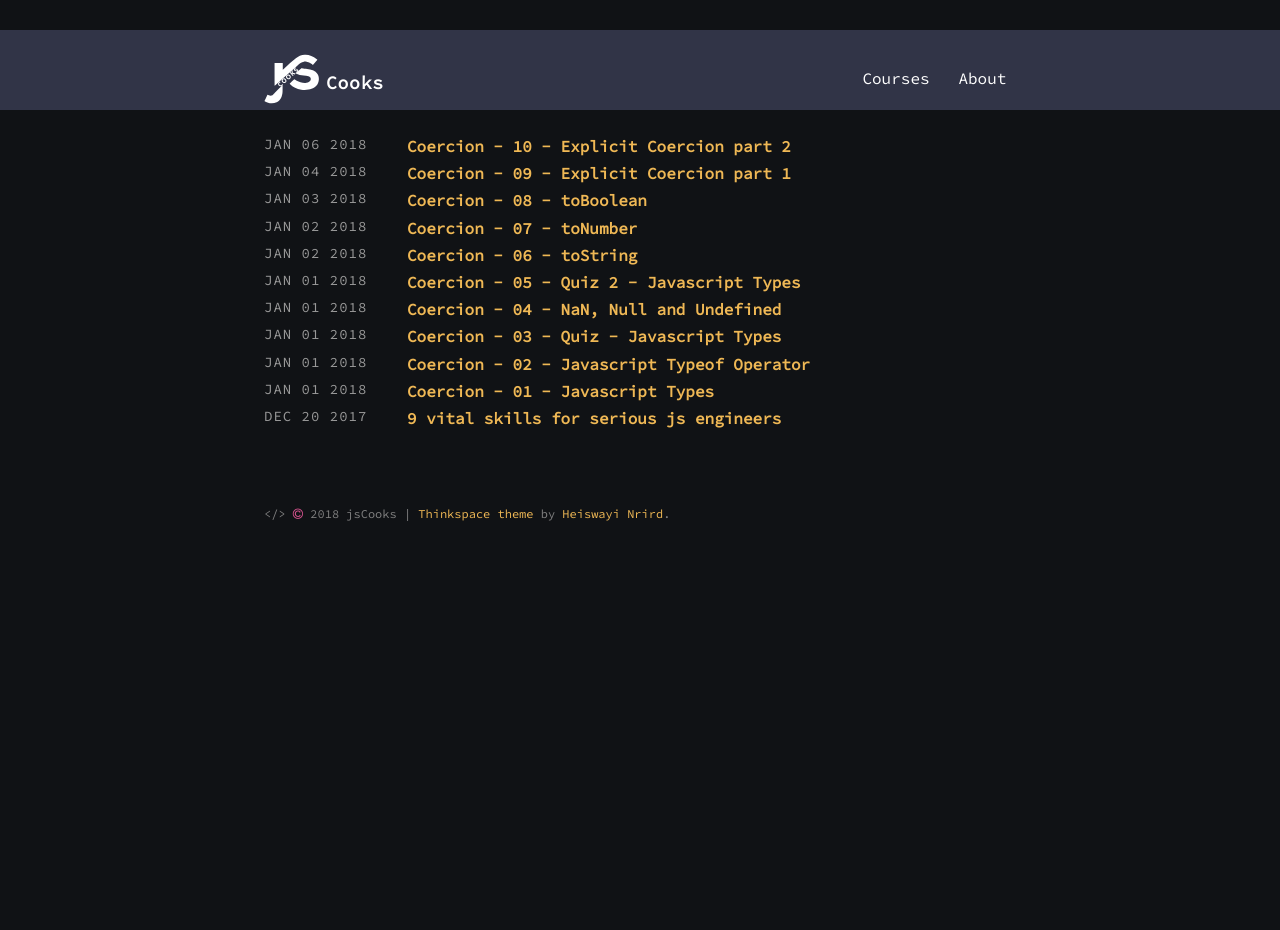
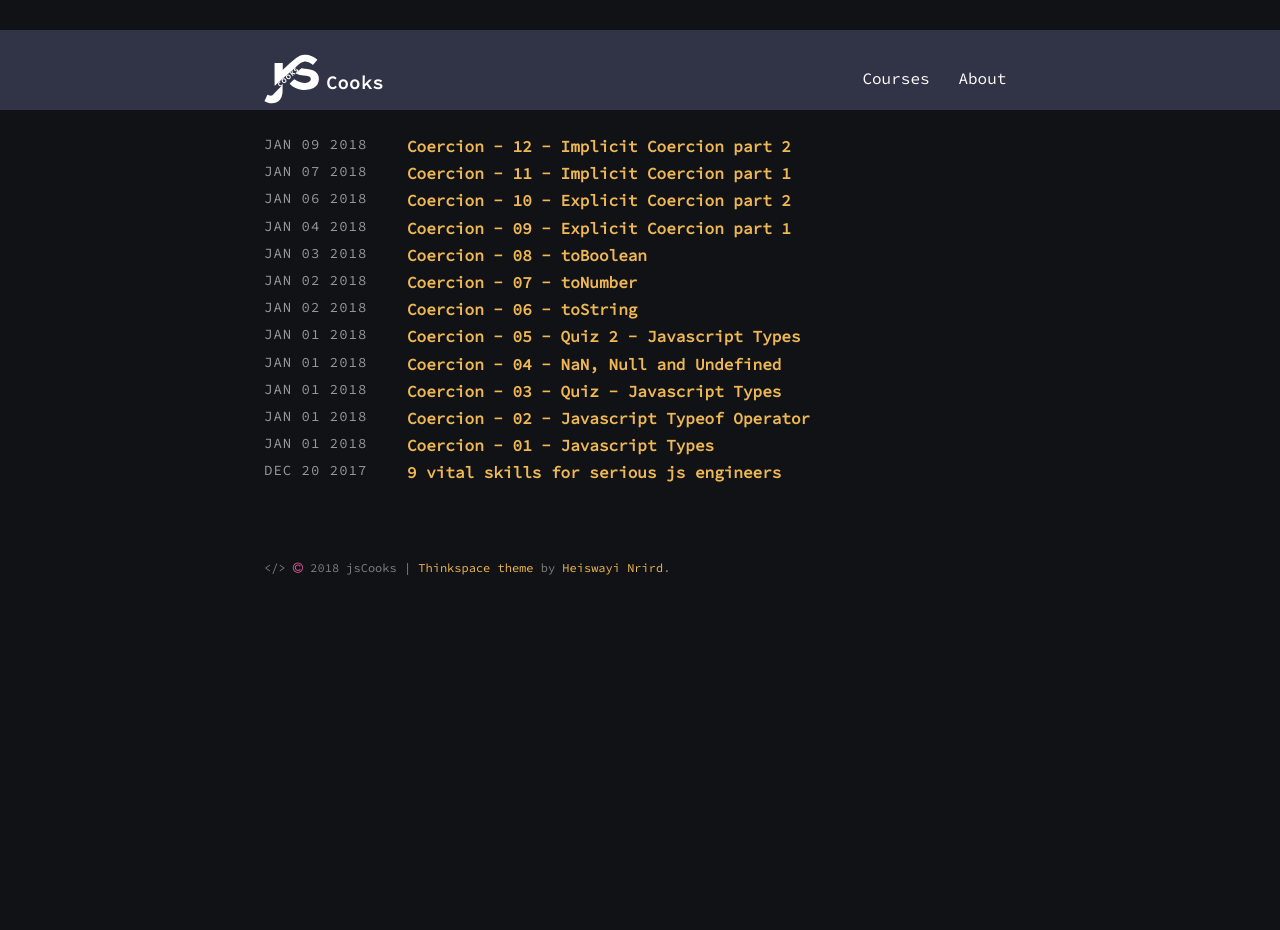
Before and after one commit to jscoox/jscoox.github.com, a Jekyll site: the page built from index.html, in a window 1280 px wide. Built offline with Jekyll 4.4.1, drawn with Linux system fonts in a browser that asks for light colours; some of the changed lines change nothing that is shown.

Commit message:
implicit part 2

````diff
--- /dev/null
+++ b/_posts/2018-01-07-coercion-11-implicit-coercion-part-1.md
@@ -0,0 +1,71 @@
+---
+layout: post
+title: "Coercion - 11 - Implicit Coercion part 1"
+description: "JS Berserker Course"
+comments: true
+category: "berserker"
+keywords: "javascript, berserker, frontend developer"
+---
+
+{% include berserker_notice.html %}
+
+We've covered explicit coercion, so now let's take a look at the implicit side.
+
+<blockquote>Implicit coercion is something that is a result of some behind the scenes operations, operations that aren't obvious when you look at your codebase.</blockquote>
+
+With that statement, we're going to see if implicit coercion is indeed smelling of brimstone, as in ```"is implicit coercion the devil's work?"```
+
+If you're a starting developer or even a seasoned one with some shaky knowledge about this topic, you'll say "yes".
+
+<blockquote>This is where I step in and tell you that ```not all implicitness is bad``` and that you should begin to use it and implement it in your codebase, once you get a good grasp of it.</blockquote>
+
+With that said, take a look at the following lines of code.
+
+```javascript
+var daytime = "9.75";
+var daytimeCoerced = daytime - 0;
+console.log(daytimeCoerced); // 9.75
+
+daytimeCoerced = daytime - "0";
+console.log(daytimeCoerced); // 9.75
+
+daytimeCoerced = daytime / 1;
+console.log(daytimeCoerced); // 9.75
+
+var houses = 4;
+var housesCoerced = houses + "";
+console.log(housesCoerced); // "4"
+
+housesCoerced = houses - "";
+console.log(housesCoerced); // 4 ... what the doomhammer?
+```
+
+Take a look at line 2. When you say ```daytimeCoerced = daytime - 0```, you're doing a subtraction operation, which comes from math.
+
+So, given that the subtraction operation is only available for numbers, it means that the minus operator will coerce the left-hand variable (which is a string) into a number. And that results into ```daytimeCoerced``` getting assigned a value of the 9.75 number. This is what's called implicit coercion: from the string 9.75 to the number 9.75.
+
+Now, this is where you're starting to say WTF, I've never seen that in real life. Well, I can tell you that this is one of many debatable cases regarding JavaScript's decisions on how to coerce your code.
+
+If you take a look at line 12, you'll probably say "ah, well, here's a case of implicit coercion that I've stumbled upon before!" And then I'd say that line 2, while not as popular as line 12, is just as used in codebases, you just didn't mind it all that much. Until now.
+
+It's all a matter of getting used to, that's all.
+
+Moving on to line 5, you'll see that it does just the same thing as line 2, because, as stated before, the subtraction operator is only available in math. So it doesn't matter if both of your arguments are string or one of them is a number, ```the minus sign will always coerce your arguments to numbers```.
+
+Line 8 is yet another example of number coercion. You might have encountered this one more often than the minus sign, in terms of popularity, especially if you come from other programming languages.
+
+<blockquote>So the minus and the divison signs are used to coerce from string to number.</blockquote>
+
+You might say "it doesn't feel good," or "I don't quite get why you'd do that" and that would stem from the fact that you still view implicit coercion as one of the roots of evil in JavaScript. And that's because it abstracts away some operations that you don't yet feel comfortable with.
+
+Again, with time, it will pass. Just give these two, the subtraction and division operators, a chance. Oh, yeah, and the same happens with line 15, because the empty string coerces to 0.
+
+Yes, I know, the empty string should've coerced into something else entirely, like a NaN or somehting. But... TC39 ```¯\_(ツ)_/¯```
+
+Now let's tackle the last lines of code, where we'll talk about coercing from numbers to strings. As you've probably seen by now, the example from line 12 doesn't have any secrets to you anymore. If you haven't or you don't quite understand how it works, here's the jest of it: if the assignment operator sees that one of the following two parameters is a string, it just coerces the number parameter (in our case the ```houses``` variable) into a string and then it attaches the following parameter, which is a string (in our case, an empty string), therefore resulting into an overall string of ```"4"```.
+
+Why is that? Well, it's because unlike other programming languages, like, say, PHP, which has an addition operator (the ```+```) and a totally different concatenation operator (the ```.```), JavaScript has the same operator for both adding and concatenating.
+
+<blockquote>So, when the compiler sees that you're placing the + sign between two numbers, it will do addition, the math operation. But when it sees that one or more parameters are strings, it will do concatenation.</blockquote>
+
+I'm still in the camp of those who say that JavaScript should've had different operators for these two very separate things, but as with all the other miscreants nested deep into the language, ```¯\_(ツ)_/¯```, there's nothing to be done anymore.
--- /dev/null
+++ b/_posts/2018-01-09-coercion-12-implicit-coercion-part-2.md
@@ -0,0 +1,121 @@
+---
+layout: post
+title: "Coercion - 12 - Implicit Coercion part 2"
+description: "JS Berserker Course"
+comments: true
+category: "berserker"
+keywords: "javascript, berserker, frontend developer"
+---
+
+{% include berserker_notice.html %}
+
+Booleans and implicit coercion. This should be fun.
+
+Let's see the code.
+
+```javascript
+var selectedUnit = "shaman";
+if(selectedUnit){ // true
+	console.log("feel the ground tremble");
+}
+
+selectedUnit = 0;
+if(selectedUnit){ // false
+	console.log("no unit selected");
+}
+
+if(selectedUnit==false){ // true; why?
+	console.log("you thought this is easy");
+}
+```
+
+On line 2, the if statement needs a boolean. If I give it anything other than a boolean, it's going to implicitly coerce it, and it does that using the ```toBoolean``` operation.
+
+This means that everything that gets passed to that if statement on line 2, it's going to be evaluated checking the truthy and the falsy lists.
+
+In this case, ```selectedUnit``` is on the truthy list, so we get a var that's coerced to ```true```.
+
+<blockquote>When you coerce 0 to boolean, it's going to get coerced using the falsy list.</blockquote>
+
+So line 7 will get evaluated as being ```false```, while line 8 will not execute.
+
+What happens on line 11, ```one of the most horrible code examples out there```?
+
+Well, you might be tricked into thinking that ```selectedUnit``` gets coerced into a boolean, so that it can be compared with the false value.
+
+Surprise, though, there's no ```toBoolean``` operation taking place on this line. It is the most sheep thing in wolf's clothing that you can do in JavaScript, because it does the opposite of what you'd expect.
+
+So what happens is that instead of ```selectedUnit``` becoming a false (like you'd expect it to, given it's been set to the 0 value, on line 6), both ```selectedUnit``` and ```false``` get treated like a <u>number comparison</u>.
+
+So ```selectedUnit``` is already 0, a number.
+
+Now, what the compiler is left to do is get the false value and convert it into a 0.
+
+And, of course, 0 is equal to 0.
+
+This just works. And if you'd write such code, you might get lucky once. Or twice.
+
+But if you don't understand what's going on, you might be playing with fire. You'll encounter code that will screw you over big time if you expect line 10 to just work.
+
+<blockquote>That's why it's not a best practice to use a double equals comparison with one of the arguments being true or false, because you'll create code that may at some point break your logic and create confusion when debugged.</blockquote>
+
+And this is not the path to becoming warchief.
+
+Now that we got that out of the way, let's see what the double pipe (```||``` - the ```OR``` operator) and the double ampersand (```&&``` - the ```AND``` operator) tend to do for us. For starters, they work differently in JavaScript than they do in other programming languages, like in PHP for example.
+
+Looking at line 14, ```||``` is used to assign a default value to something.
+
+What line 14 says is
+
+<blockquote>if selectedUnit is not set or it has a falsy value, the currentlySelectedUnit var will get assigned the string "selectedUnit".</blockquote>
+
+Like said earlier, in other languages the ```||``` doesn't behave like that.
+
+In PHP, for example, it will return either ```true``` or ```false``` values, which means that it does a literal logical OR, which can only result in the ```true``` or ```false``` values.
+
+In the present age of programming, JavaScript has given the ```||``` and the ```&&``` operators different behaviors than the ones that were initially intended.
+
+To get what I mean, let's see the following lines of code.
+
+``javascript
+var unit = "peon";
+var selectedUnit = unit || "witch doctor";
+```
+
+Let's say we have a ```var selectedUnit```
+
+It gets assigned a test of whether the ```unit``` var is truthy and if it is, ```selectedUnit``` will get around the ```unit``` var and finally get assigned the ```"witch doctor"``` string. But if the ```unit``` var is indeed truthy, then the ```selectedUnit``` will get assigned the ```unit``` var, which will finally return the ```"peon"``` string.
+
+Imagine that the ```||``` does the following ternary:
+
+```javascript
+var selectedUnit = unit ? unit : "witch doctor";
+```
+
+It's going to test the ```unit``` var and if ```unit``` is truthy, it will pass the ```unit``` value. Otherwise it will pass the ```"witch doctor"``` string. This is just how JavaScript works.
+
+Let's turn our attention to the ```&&```, now that we've evaluated the ```||```.
+
+```javascript
+var selectedUnit = unit && "witch doctor";
+```
+
+What this does is:
+
+```javascript
+var selectedUnit = unit ? "witch doctor" : unit;
+```
+
+As you've noticed, it's the swapped operation from the ```||```.
+
+So the ```||``` and the ```&&``` don't result in actual ```true``` or ```false``` values.
+
+Instead, you should just think of them as <u>selection operators</u>.
+
+That's how I do and that's my recommendation, because they select one of the two values that get passed on their left and right sides.
+
+To wrap it up, both ```||``` and ```&&``` are doing implicit coercions to boolean.
+
+It doesn't matter if you're against implicit coercion or not, as long as you use these two operators, because if you use them, guess what? You've just invoked the powers of implicit coercion to come to your aid.
+
+So is implicit coercion that evil as you've been told or is it actually useful? Food for thought.
````
Also changed, not shown: _posts/2018-01-06-coercion-10-explicit-coercion-part-2.md (+0 -1 lines).
